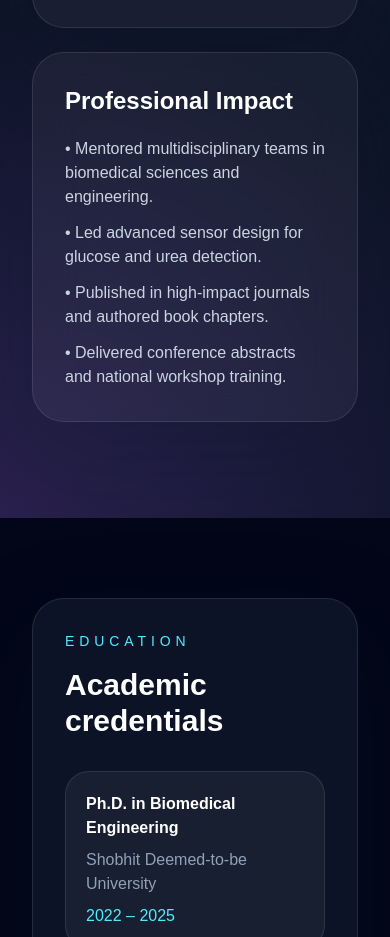
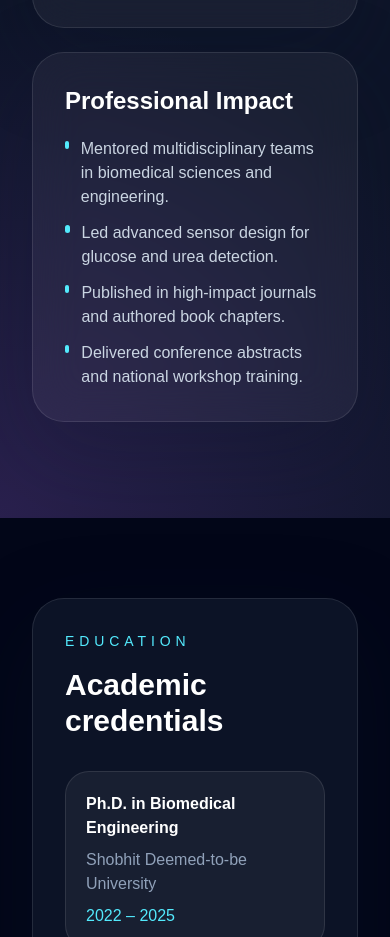
Before and after one commit to Sweety771958/sweety-portfolio, a Next.js app in the folder my-portfolio/: page /about in a window 390 px wide. Shown: the part 912-1849 px from the top of the page. Built offline with nearby package versions, Linux system fonts and the light colour scheme.

Commit message:
Polish About page responsive layout and list styling

```diff
--- a/my-portfolio/app/about/page.tsx
+++ b/my-portfolio/app/about/page.tsx
@@ -168,7 +168,7 @@ export default function About() {
             </p>
           </div>
 
-          <div className="grid gap-6 lg:grid-cols-2">
+          <div className="grid gap-6 grid-cols-1 md:grid-cols-2 lg:grid-cols-2">
             <motion.div
               initial={{ opacity: 0, x: -20 }}
               whileInView={{ opacity: 1, x: 0 }}
@@ -190,10 +190,10 @@ export default function About() {
             >
               <h2 className="text-2xl font-semibold text-white">Professional Impact</h2>
               <ul className="mt-5 space-y-3 text-slate-300">
-                <li>• Mentored multidisciplinary teams in biomedical sciences and engineering.</li>
-                <li>• Led advanced sensor design for glucose and urea detection.</li>
-                <li>• Published in high-impact journals and authored book chapters.</li>
-                <li>• Delivered conference abstracts and national workshop training.</li>
+                <li className="flex gap-3"><span className="mt-1 h-2 w-2 rounded-full bg-cyan-300"/>Mentored multidisciplinary teams in biomedical sciences and engineering.</li>
+                <li className="flex gap-3"><span className="mt-1 h-2 w-2 rounded-full bg-cyan-300"/>Led advanced sensor design for glucose and urea detection.</li>
+                <li className="flex gap-3"><span className="mt-1 h-2 w-2 rounded-full bg-cyan-300"/>Published in high-impact journals and authored book chapters.</li>
+                <li className="flex gap-3"><span className="mt-1 h-2 w-2 rounded-full bg-cyan-300"/>Delivered conference abstracts and national workshop training.</li>
               </ul>
             </motion.div>
           </div>
@@ -201,7 +201,7 @@ export default function About() {
       </motion.section>
 
       <section className="mx-auto max-w-7xl px-8 py-20">
-        <div className="grid gap-8 lg:grid-cols-2 xl:grid-cols-4">
+        <div className="grid gap-8 grid-cols-1 md:grid-cols-2 lg:grid-cols-2 xl:grid-cols-4">
           {aboutCards.map((group, index) => (
             <motion.div
               key={group.label}
@@ -233,7 +233,7 @@ export default function About() {
           <h2 className="mt-4 text-4xl font-bold text-white">Research thesis, experience, and certifications</h2>
         </div>
 
-        <div className="grid gap-8 lg:grid-cols-3">
+        <div className="grid gap-8 grid-cols-1 md:grid-cols-2 lg:grid-cols-3">
           <motion.div
             initial={{ opacity: 0, y: 25 }}
             whileInView={{ opacity: 1, y: 0 }}
```
